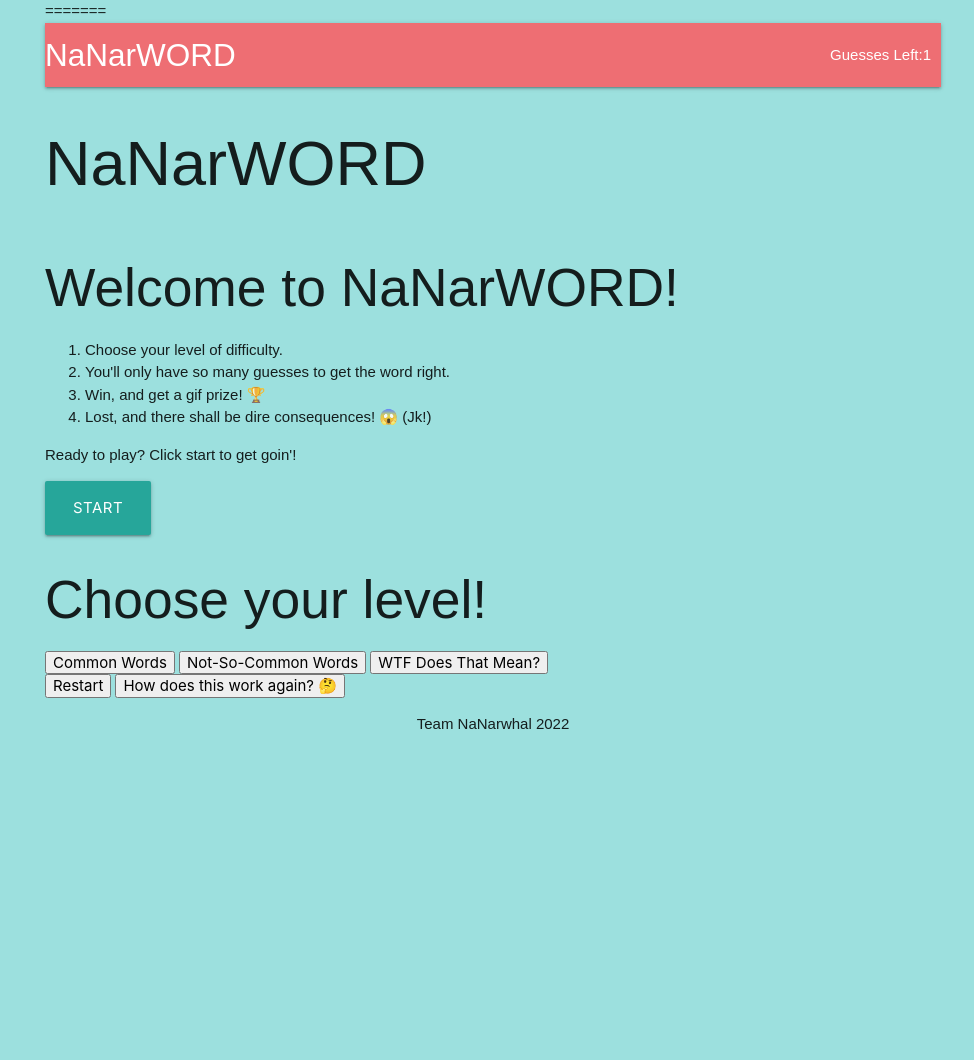
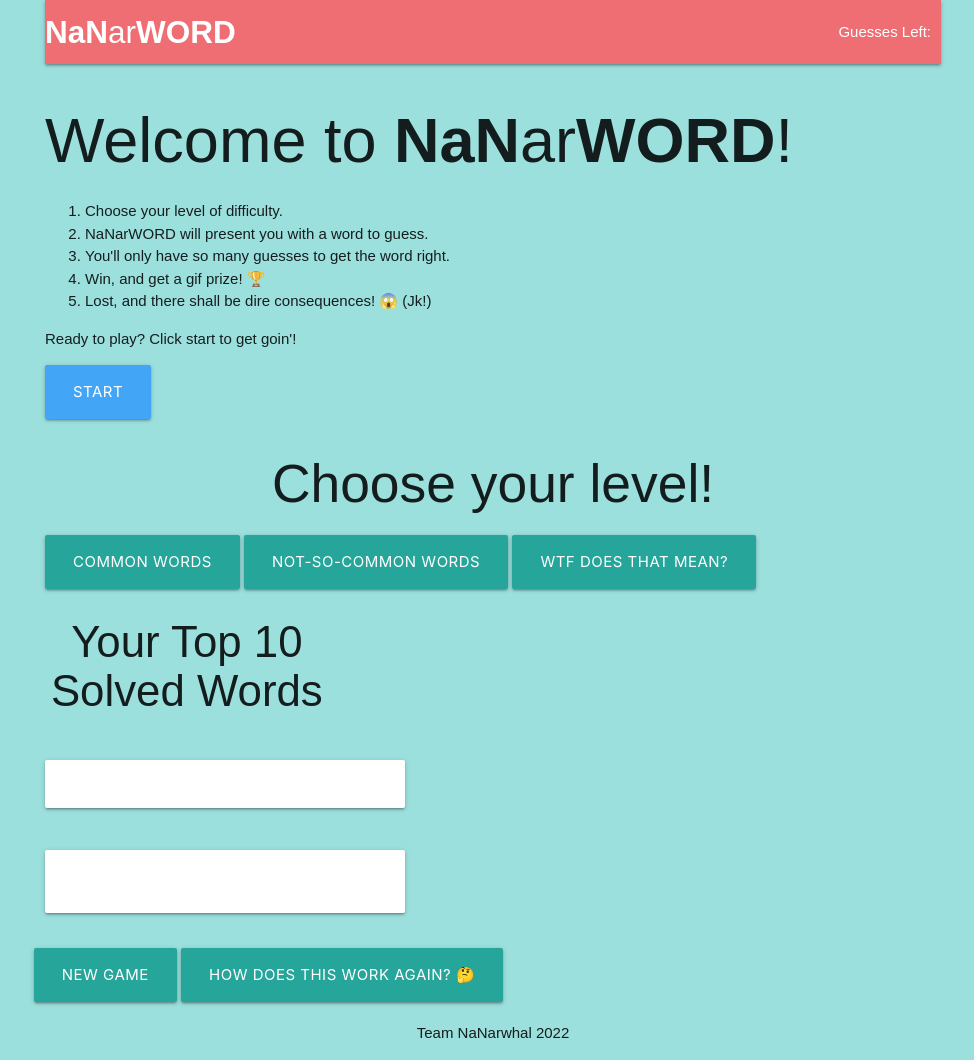
Before and after one commit to NaNifer/NaNarWord-word-game, a plain HTML site: page index.html in a window 1280 px wide. Shown: the whole page, without its empty margins (147-1121 px from the left). Before the commit the page ends 800 px from the top, so only its background shows below. Drawn offline with nearby package versions, Linux system fonts and the light colour scheme.

Commit message:
Updated script links and removed duplicate body tag

```diff
--- a/index.html
+++ b/index.html
@@ -6,45 +6,40 @@
     <meta http-equiv="X-UA-Compatible" content="IE=edge">
     <meta name="viewport" content="width=device-width, initial-scale=1.0">
     <link rel="stylesheet" href="https://cdnjs.cloudflare.com/ajax/libs/materialize/1.0.0/css/materialize.min.css">
+    <link rel="stylesheet" href="https://cdnjs.cloudflare.com/ajax/libs/font-awesome/6.1.1/css/all.min.css">
     <link rel="stylesheet" href="./assets/css/style.css" />
-    <title>Document</title>
+    <title>NaNarWORD | A Word Game by Team NaNarwhal</title>
 </head>
 
 <body class="container">
-=======
-
-<body>
-
-
     <header>
         <!-- Logo and header here. -->
         <nav>
             <div class="nav-wrapper">
-              <a href="#" class="brand-logo">NaNarWORD</a>
-              <div id="guesses">Guesses Left: <span>1</span></div>
-              <!-- <ul id="nav-mobile" class="right hide-on-med-and-down"> -->
+                <a href="#" class="brand-logo"><b>NaN</b>ar<b>WORD</b></a>
+                <div id="guesses">Guesses Left: <span id="guess-num"></span></div>
+                <!-- <ul id="nav-mobile" class="right hide-on-med-and-down"> -->
                 <!-- <li><a href="sass.html">Sass</a></li>
                 <li><a href="badges.html">Components</a></li>
                 <li><a href="collapsible.html">JavaScript</a></li> -->
-              </ul>
+                </ul>
             </div>
-          </nav>
-
-        <h1>NaNarWORD</h1>
+        </nav>
     </header>
     <main class="col s12 m12 l12">
         <!-- Start section. -->
         <section class="row" id="start">
             <div class="col s12 m12 l12">
-                <h2>Welcome to NaNarWORD!</h2>
-                <ol class="">
+                <h1>Welcome to <b>NaN</b>ar<b>WORD</b>!</h1>
+                <ol class="rules">
                     <li>Choose your level of difficulty.</li>
+                    <li>NaNarWORD will present you with a word to guess.</li>
                     <li>You'll only have so many guesses to get the word right.</li>
                     <li>Win, and get a gif prize! 🏆</li>
                     <li>Lost, and there shall be dire consequences! 😱 (Jk!)</li>
                 </ol>
                 <p>Ready to play? Click start to get goin'!</p>
-                <button class="waves-effect waves-light btn-large" id="start-btn">
+                <button class="waves-effect waves-light btn-large #42a5f5 blue lighten-1" id="start-btn">
                     Start
                 </button>
             </div>
@@ -52,41 +47,73 @@
 
         <!-- Choose your level. -->
         <section class="" id="level-div">
-            <h2>Choose your level!</h2>
-            <button id="easy" data-level="6">Common Words</button>
-            <button id="med" data-level="4">Not-So-Common Words</button>
-            <button id="hard" data-level="2">WTF Does That Mean?</button>
+            <h2 class="center-align">Choose your level!</h2>
+            <button class="waves-effect waves-light btn-large" id="easy" data-level="6">Common Words</button>
+            <button class="waves-effect waves-light btn-large" id="med" data-level="4">Not-So-Common Words</button>
+            <button class="waves-effect waves-light btn-large" id="hard" data-level="2">WTF Does That Mean?</button>
         </section>
 
+        <!-- Display top 10 solved words. -->
+        <aside class="row">
+            <div class="col s4" id="top-10">
+                <h3 class="center-align">Your Top 10 Solved Words</h3>
+            </div>
+        </aside>
+
         <!-- Game play div here. -->
+        <!-- Will turn into the results div at end of game. -->
         <section id="game-div">
 
-        </section>
+            <!-- Display win/lose gif. -->
+            <div class="row">
+                <div class="col s12 m5">
+                    <div class="card-panel" id="gif-div">
+                    </div>
+                </div>
+            </div>
 
-        <!-- Screen to show winner gif. -->
-        <section id="win-div">
-
-        </section>
-
-        <!-- Screen to show loser gif. -->
-        <section id="lose-div">
-
+            <!-- Display win/lose message and word definition. -->
+            <div class="row">
+                <div class="col s12 m5">
+                    <div class="card-panel" id="msg-def-div">
+                        <p id="win-lose-msg"></p>
+                        <p id="word-def"></p>
+                    </div>
+                </div>
+            </div>
         </section>
 
         <!-- Reusable buttons -->
-        <section class="" id="reuse-btn">
-            <button id="restart">Restart</button>
-            <button id="rules">How does this work again? 🤔</button>
+        <section class="row" id="reuse-btn">
+            <button class="waves-effect waves-light btn-large" id="restart">New Game</button>
+            <a href="#modal1"></a>
+                <button class="waves-effect waves-light btn-large btn modal-trigger" data-target="modal1" id="rules-btn">How does this work again? 🤔</button>
+            </a>
         </section>
+
+        <!-- Rules reminder modal -->
+        <div id="modal1" class="modal">
+            <div class="modal-content">
+                <h4>Here's How to Play</h4>
+                <ol class="rules">
+                    <li>After choosing your difficulty level, NaNarWORD will present you with a word to guess.</li>
+                    <li>You'll only have so many guesses to get the word right.</li>
+                    <li>Win, and get a gif prize! 🏆</li>
+                    <li>Lost, and there shall be dire consequences! 😱 (Jk!)</li>
+                </ol>
+            </div>
+            <div class="modal-footer">
+                <a href="#!" class="modal-close waves-effect waves-green btn-flat">Continue Game</a>
+            </div>
+        </div>
     </main>
     <footer>
         <p>Team NaNarwhal 2022</p>
     </footer>
-    <script src="assets/js/giphy.js"></script>
-    <script src="https://code.jquery.com/jquery-3.6.0.min.js" integrity="sha256-/xUj+3OJU5yExlq6GSYGSHk7tPXikynS7ogEvDej/m4=" crossorigin="anonymous"></script>
+    <script src="https://code.jquery.com/jquery-3.6.0.min.js"
+        integrity="sha256-/xUj+3OJU5yExlq6GSYGSHk7tPXikynS7ogEvDej/m4=" crossorigin="anonymous"></script>
     <script src="https://cdnjs.cloudflare.com/ajax/libs/materialize/1.0.0/js/materialize.min.js"></script>
     <script src="./assets/js/script.js"></script>
-
 </body>
 
 </html>
```
